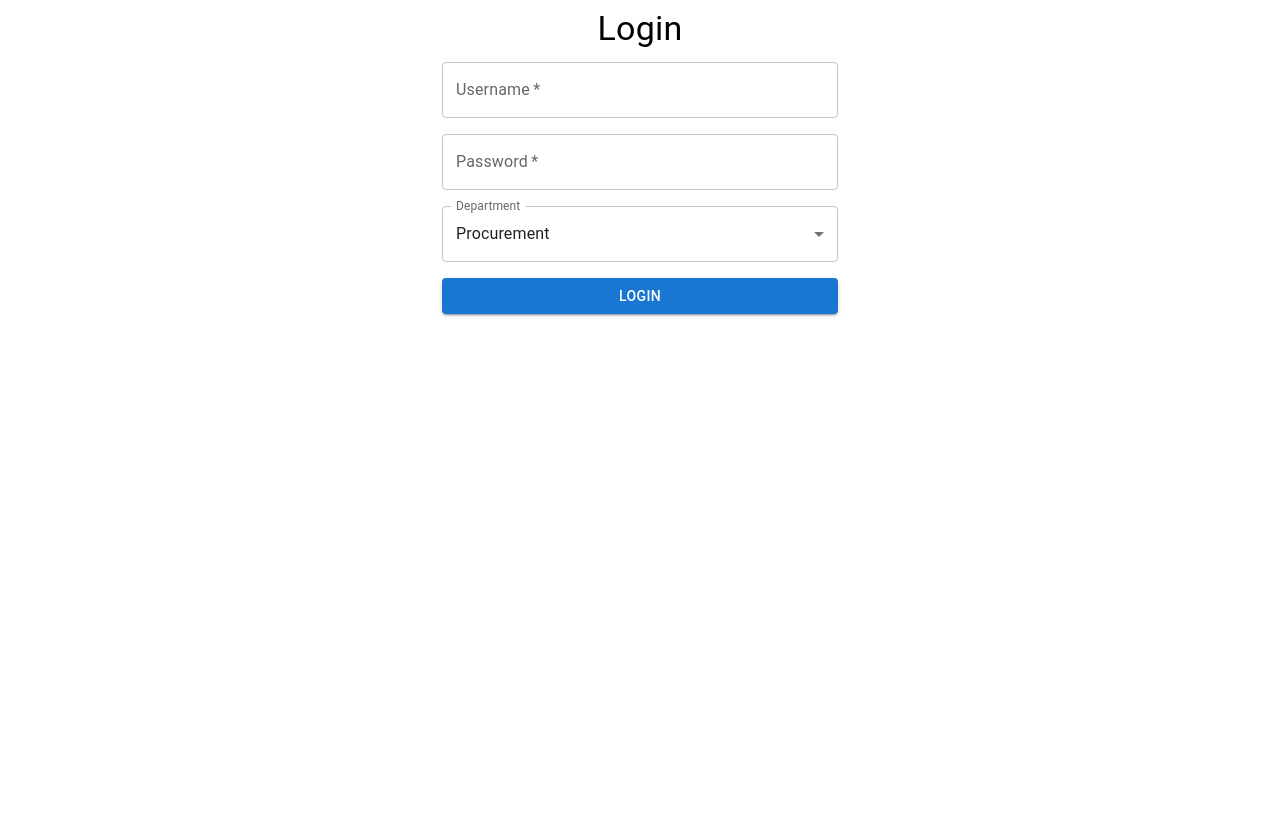
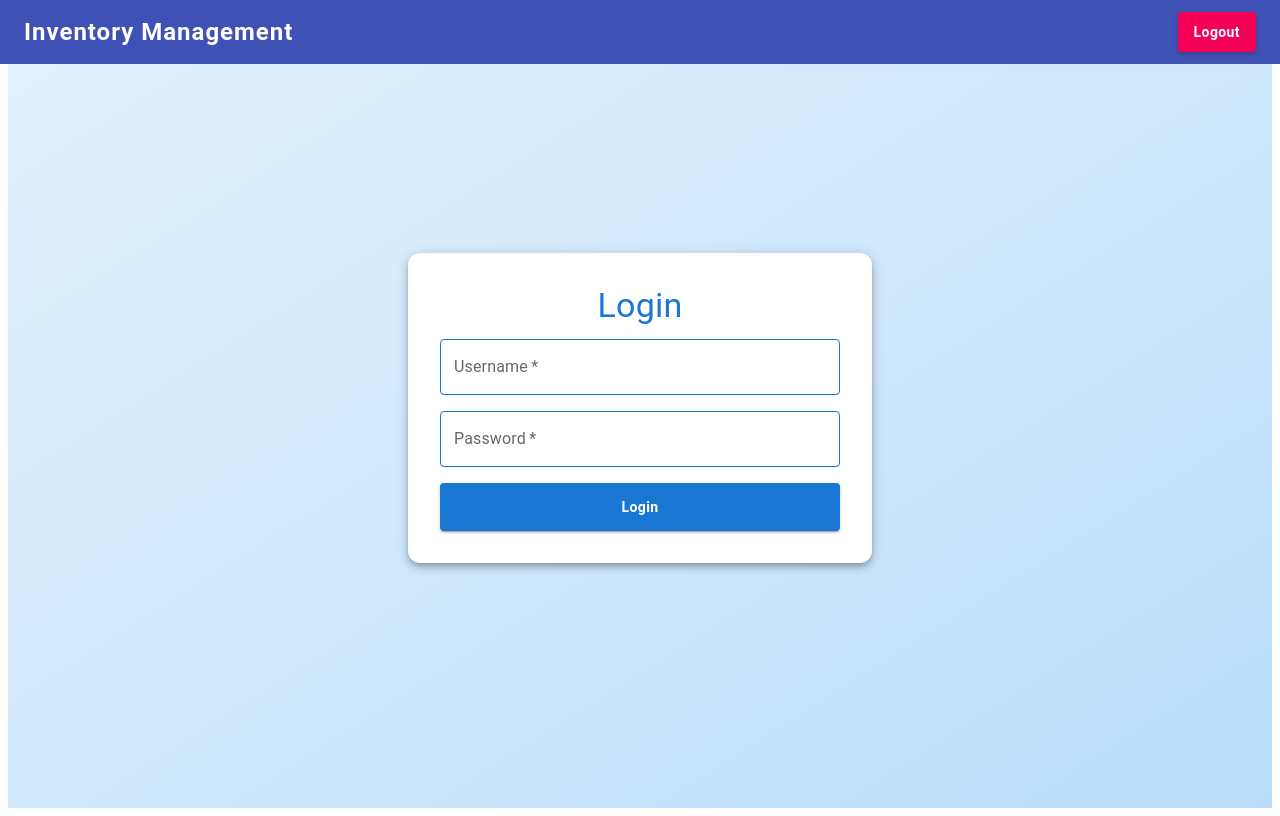
Before and after one commit to HassanJam/stock-management-system, a React (Create React App) app: page / in a window 1280 px wide. Built offline with nearby package versions, Linux system fonts and the light colour scheme.

Commit message:
Basic Frontend

```diff
--- a/src/App.css
+++ b/src/App.css
@@ -36,3 +36,10 @@
     transform: rotate(360deg);
   }
 }
+body {
+  margin: 0;
+  padding: 0;
+  background: linear-gradient(to bottom right, #e3f2fd, #bbdefb); /* Example gradient background */
+  font-family: 'Roboto', sans-serif; /* Adjust font if needed */
+  height: 100vh; /* Ensure it covers the full height */
+}
--- /dev/null
+++ b/src/components/Header.js
@@ -0,0 +1,69 @@
+import React from 'react';
+import { AppBar, Toolbar, Typography, Button, Box } from '@mui/material';
+import { useNavigate } from 'react-router-dom';
+import { useUser } from '../context/UserContext';
+
+const Header = () => {
+    const { user, setUser, setToken } = useUser();
+    const navigate = useNavigate();
+
+    const handleLogout = () => {
+        setUser(null);
+        setToken(null);
+        localStorage.removeItem('token');
+        navigate('/');
+    };
+
+    return (
+        <AppBar position="fixed" sx={{ backgroundColor: '#3f51b5', boxShadow: 'none', zIndex: 1100 }}>
+            <Toolbar sx={{ height: '64px', display: 'flex', justifyContent: 'space-between', alignItems: 'center' }}>
+                <Typography variant="h5" sx={{ fontWeight: 600, letterSpacing: 1, textAlign: 'center' }}>
+                    Inventory Management
+                </Typography>
+                <Box sx={{ display: 'flex', alignItems: 'center' }}>
+                    {user && (
+                        <Typography
+                            variant="body1"
+                            sx={{
+                                mr: 2,
+                                px: 1.5,
+                                py: 0.5,
+                                borderRadius: '5px',
+                                color: '#fff',
+                                backgroundColor: '#5c6bc0',
+                                fontWeight: 500,
+                                fontSize: '1rem',
+                                letterSpacing: 0.5,
+                                textAlign: 'center',
+                                boxShadow: '0 2px 5px rgba(0,0,0,0.2)',
+                            }}
+                        >
+                            {user.username}
+                        </Typography>
+                    )}
+                    <Button
+                        variant="contained"
+                        color="secondary"
+                        onClick={handleLogout}
+                        sx={{
+                            ml: 2,
+                            color: '#fff',
+                            backgroundColor: '#f50057',
+                            height: '40px',
+                            fontWeight: 600,
+                            textTransform: 'none',
+                            boxShadow: '0 2px 5px rgba(0,0,0,0.2)',
+                            '&:hover': {
+                                backgroundColor: '#c51162',
+                            },
+                        }}
+                    >
+                        Logout
+                    </Button>
+                </Box>
+            </Toolbar>
+        </AppBar>
+    );
+};
+
+export default Header;
--- /dev/null
+++ b/src/components/Sidebar.js
@@ -0,0 +1,68 @@
+import React from 'react';
+import { Box, Drawer, List, ListItem, ListItemText, Typography } from '@mui/material';
+import { Link, useLocation } from 'react-router-dom';
+
+const Sidebar = ({ department }) => {
+    const location = useLocation();
+
+    const sidebarOptions = {
+        procurement: [
+            { text: 'Dashboard', path: '/dashboard' },
+            { text: 'Add Stock', path: '/dashboard/add-stock' },
+            { text: 'View Stock', path: '/dashboard/view-stock' }
+        ],
+        sales: [
+            { text: 'View Sales Stock', path: '/dashboard/view-stock' }
+        ]
+    };
+
+    return (
+        <Drawer
+            variant="permanent"
+            anchor="left"
+            sx={{
+                width: 240,
+                flexShrink: 0,
+                [`& .MuiDrawer-paper`]: {
+                    width: 240,
+                    boxSizing: 'border-box',
+                    marginTop: '64px',
+                    background: '#ffffff', // Background color of the sidebar
+                    boxShadow: '0 4px 8px rgba(0, 0, 0, 0.1)' // Optional shadow for depth
+                }
+            }}
+        >
+            <List>
+                {sidebarOptions[department].map((option, index) => (
+                    <ListItem
+                        button
+                        key={index}
+                        component={Link}
+                        to={option.path}
+                        selected={location.pathname === option.path}
+                        sx={{
+                            '&.Mui-selected': {
+                                backgroundColor: '#5c6bc0', // Change background color when selected
+                                '&:hover': {
+                                    backgroundColor: '#5c6bc0', // Keep selected background color on hover
+                                },
+                            },
+                            '&:hover': {
+                                backgroundColor: '#7e99d0', // Light color on hover
+                            },
+                        }}
+                    >
+                        <ListItemText
+                            primary={option.text}
+                            primaryTypographyProps={{
+                                sx: { color: 'black', fontWeight: 'bold' } // Set text color and weight
+                            }}
+                        />
+                    </ListItem>
+                ))}
+            </List>
+        </Drawer>
+    );
+};
+
+export default Sidebar;
--- a/src/components/ViewStock.js
+++ b/src/components/ViewStock.js
@@ -9,7 +9,9 @@ import { useUser } from '../context/UserContext';
 const { stocks_api } = api;
 
 const ViewStock = () => {
-    const user = useUser();
+    const { user } = useUser();
+    console.log(user);
+    console.log(user.department);
     const [stocks, setStocks] = useState([]);
     const navigate = useNavigate();
 
@@ -36,23 +38,24 @@ const ViewStock = () => {
     };
 
     return (
-        <Box sx={{ p: 3 }}>
+        <Box sx={{ p: 3, bgcolor: '#f9f9f9', borderRadius: 2 }}>
             <Typography variant="h4" align="center" gutterBottom>
                 View Stock
             </Typography>
-            <TableContainer component={Paper}>
+            <TableContainer component={Paper} elevation={3} sx={{ borderRadius: 2 }}>
                 <Table>
                     <TableHead>
                         <TableRow>
-                            <TableCell>Item Name</TableCell>
-                            <TableCell>Brand</TableCell>
-                            <TableCell>Quantity</TableCell>
-                            <TableCell>Unit</TableCell>
-                            <TableCell>Cost</TableCell>
-                            <TableCell>Serial No.</TableCell>
-                            <TableCell>Quality</TableCell>
-                            <TableCell>Supplier</TableCell>
-                            {user?.department === 'procurement' && <TableCell>Actions</TableCell>} {/* Conditionally render Actions column */}
+                            <TableCell sx={{ fontWeight: 'bold', bgcolor: '#1976d2', color: '#fff' }}>Item Name</TableCell>
+                            <TableCell sx={{ fontWeight: 'bold', bgcolor: '#1976d2', color: '#fff' }}>Brand</TableCell>
+                            <TableCell sx={{ fontWeight: 'bold', bgcolor: '#1976d2', color: '#fff' }}>Quantity</TableCell>
+                            <TableCell sx={{ fontWeight: 'bold', bgcolor: '#1976d2', color: '#fff' }}>Unit</TableCell>
+                            <TableCell sx={{ fontWeight: 'bold', bgcolor: '#1976d2', color: '#fff' }}>Cost</TableCell>
+                            <TableCell sx={{ fontWeight: 'bold', bgcolor: '#1976d2', color: '#fff' }}>Serial No.</TableCell>
+                            <TableCell sx={{ fontWeight: 'bold', bgcolor: '#1976d2', color: '#fff' }}>Quality</TableCell>
+                            <TableCell sx={{ fontWeight: 'bold', bgcolor: '#1976d2', color: '#fff' }}>Supplier</TableCell>
+
+                            {user?.department === 'procurement' && <TableCell sx={{ fontWeight: 'bold', bgcolor: '#1976d2', color: '#fff' }}>Actions</TableCell>} {/* Conditionally render Actions column */}
                         </TableRow>
                     </TableHead>
                     <TableBody>
@@ -67,25 +70,33 @@ const ViewStock = () => {
             <TableCell>{stock.quality}</TableCell>
             <TableCell>{stock.supplier_name}</TableCell>
             <TableCell>
+                {/* Conditionally render the buttons */}
+                {user?.department === 'procurement' ? (
+                    <>
                         <Button
                             variant="contained"
                             color="primary"
-                                        onClick={() => navigate(`/dashboard/edit-stock/${stock.id}`)} // Navigate to edit page
+                            onClick={() => navigate(`/dashboard/edit-stock/${stock.id}`)}
+                            sx={{ mr: 1 }} // Margin to the right
                         >
                             Edit
                         </Button>
                         <Button
                             variant="contained"
                             color="secondary"
-                                        onClick={() => handleDelete(stock.id)} // Handle deletion
-                                        sx={{ ml: 1 }} // Add some margin to the left
+                            onClick={() => handleDelete(stock.id)}
                         >
                             Delete
                         </Button>
+                    </>
+                ) : (
+                    <Typography variant="body2" color="textSecondary">No Actions Available</Typography>
+                )}
             </TableCell>
         </TableRow>
     ))}
 </TableBody>
+
                 </Table>
             </TableContainer>
         </Box>
--- a/src/pages/Dashboard.js
+++ b/src/pages/Dashboard.js
@@ -1,71 +1,65 @@
-// src/pages/Dashboard.js
 import React from 'react';
-import { Routes, Route, Link, useNavigate } from 'react-router-dom';
+import { Routes, Route, useNavigate } from 'react-router-dom';
 import { useUser } from '../context/UserContext';
 import AddStock from '../components/AddStock';
 import ViewStock from '../components/ViewStock';
 import EditStock from '../components/EditStock';
-import { Container, Typography, Button, Box } from '@mui/material';
+import Header from '../components/Header';
+import Sidebar from '../components/Sidebar';
+import { Box, Container, Typography } from '@mui/material';
 
 const Dashboard = () => {
     const { user, logout } = useUser();
-    const navigate = useNavigate(); // Use the useNavigate hook to programmatically navigate
+    const navigate = useNavigate();
 
     if (!user) {
         return <Typography variant="h6" color="error">Please log in to view the dashboard.</Typography>;
     }
 
     const handleLogout = () => {
-        logout(); // Call the logout function from context
-        navigate('/'); // Redirect to the login page
+        logout();
+        navigate('/');
     };
 
     return (
+        <div style={{
+            minHeight: '100vh',
+            background: 'linear-gradient(to bottom right, #e3f2fd, #bbdefb)', // Example gradient background
+            display: 'flex',
+            flexDirection: 'column'
+        }}>
+            <Header />
+            <Box sx={{ display: 'flex', marginTop: '64px' }}> {/* Adjust to match the header height */}
+                <Sidebar department={user.department} />
+                <Box
+                    component="main"
+                    sx={{
+                        flexGrow: 1,
+                        p: 3,
+                        backgroundColor: 'transparent' // Set to transparent to allow the background to show through
+                    }}
+                >
                     <Container>
-            <Typography variant="h4" gutterBottom>
-                {user.department} Dashboard
-            </Typography>
-            <Box display="flex" gap={2} mb={3}>
-                {user.department === 'procurement' && (
-                    <>
-                        <Button component={Link} to="add-stock" variant="contained" color="primary">
-                            Add Stock
-                        </Button>
-                        <Button component={Link} to="view-stock" variant="contained" color="secondary">
-                            View Stock
-                        </Button>
-                    </>
-                )}
-                {user.department === 'sales' && (
-                    <>
-                        <Button component={Link} to="view-stock" variant="contained" color="secondary">
-                            View Sales Stock
-                        </Button>
-                        {/* Add any other buttons specific to sales */}
-                    </>
-                )}
-            </Box>
-            <Button variant="contained" color="error" onClick={handleLogout}>
-                Logout
-            </Button>
+
                         <Routes>
                             {user.department === 'procurement' && (
                                 <>
                                     <Route path="add-stock" element={<AddStock />} />
                                     <Route path="view-stock" element={<ViewStock />} />
                                     <Route path="edit-stock/:id" element={<EditStock />} />
-
                                 </>
                             )}
                             {user.department === 'sales' && (
                                 <>
                                     <Route path="view-stock" element={<ViewStock />} />
-                        {/* Add any specific component for sales here */}
                                 </>
                             )}
                             <Route path="edit-stock/:id" element={<EditStock />} />
                         </Routes>
                     </Container>
+                </Box>
+            </Box>
+        </div>
     );
 };
 
--- a/src/pages/LoginPage.js
+++ b/src/pages/LoginPage.js
@@ -1,39 +1,51 @@
-// /frontend/src/pages/LoginPage.js
 import React, { useState } from 'react';
 import { useNavigate } from 'react-router-dom';
 import { useUser } from '../context/UserContext';
-import { Container, Typography, TextField, Button, Box, FormControl, InputLabel, Select, MenuItem } from '@mui/material';
+import { Container, Typography, TextField, Button, Box, Paper, Snackbar, Alert } from '@mui/material';
 import { login } from '../services/authService';
+import Header from '../components/Header';
 
 const LoginPage = () => {
     const [username, setUsername] = useState('');
     const [password, setPassword] = useState('');
-    const [department, setDepartment] = useState('procurement');
     const { setUser, setToken } = useUser();
     const navigate = useNavigate();
+    const [error, setError] = useState('');
+    const [openSnackbar, setOpenSnackbar] = useState(false);
 
     const handleLogin = async (e) => {
         e.preventDefault();
-        console.log('Logging in with', { username, password, department }); // Log input details
-
         try {
             const response = await login(username, password);
-            console.log('Login response:', response.data); // Log response data
             const { token, department } = response.data;
             setToken(token);
             setUser({ username, department });
-            localStorage.setItem('token', token); // Store token in local storage
-            navigate('/dashboard'); // Redirect to dashboard
+            localStorage.setItem('token', token);
+            navigate('/dashboard');
         } catch (error) {
-            console.error('Login failed:', error); // Log error
-            alert('Login failed. Check your credentials.');
+            console.error('Login failed:', error);
+            setError('Login failed. Check your credentials.');
+            setOpenSnackbar(true);
         }
     };
 
+    const handleCloseSnackbar = () => {
+        setOpenSnackbar(false);
+    };
 
     return (
-        <Container maxWidth="xs">
-            <Typography variant="h4" gutterBottom align="center">
+        <div style={{
+            minHeight: '100vh',
+            background: 'linear-gradient(to bottom right, #e3f2fd, #bbdefb)', // Example gradient background
+            display: 'flex',
+            flexDirection: 'column',
+            justifyContent: 'center',
+            alignItems: 'center'
+        }}>
+            <Header title="Login Page" showLoginButton={false} />
+            <Container maxWidth="sm" sx={{ display: 'flex', justifyContent: 'center', alignItems: 'center' }}>
+                <Paper elevation={5} sx={{ padding: 4, width: '100%', maxWidth: 400, borderRadius: 3 }}>
+                    <Typography variant="h4" gutterBottom align="center" sx={{ color: '#1976d2' }}>
                         Login
                     </Typography>
                     <Box component="form" onSubmit={handleLogin} display="flex" flexDirection="column" gap={2}>
@@ -44,6 +56,19 @@ const LoginPage = () => {
                             value={username}
                             onChange={(e) => setUsername(e.target.value)}
                             required
+                            sx={{
+                                '& .MuiOutlinedInput-root': {
+                                    '& fieldset': {
+                                        borderColor: '#1976d2', // Outline color
+                                    },
+                                    '&:hover fieldset': {
+                                        borderColor: '#2196f3', // Hover outline color
+                                    },
+                                    '&.Mui-focused fieldset': {
+                                        borderColor: '#0d47a1', // Focus outline color
+                                    },
+                                },
+                            }}
                         />
                         <TextField
                             label="Password"
@@ -53,24 +78,45 @@ const LoginPage = () => {
                             value={password}
                             onChange={(e) => setPassword(e.target.value)}
                             required
+                            sx={{
+                                '& .MuiOutlinedInput-root': {
+                                    '& fieldset': {
+                                        borderColor: '#1976d2', // Outline color
+                                    },
+                                    '&:hover fieldset': {
+                                        borderColor: '#2196f3', // Hover outline color
+                                    },
+                                    '&.Mui-focused fieldset': {
+                                        borderColor: '#0d47a1', // Focus outline color
+                                    },
+                                },
+                            }}
                         />
-                <FormControl fullWidth>
-                    <InputLabel>Department</InputLabel>
-                    <Select
-                        value={department}
-                        onChange={(e) => setDepartment(e.target.value)}
-                        label="Department"
+                        <Button
+                            type="submit"
+                            variant="contained"
+                            sx={{
+                                backgroundColor: '#1976d2',
+                                '&:hover': {
+                                    backgroundColor: '#1565c0',
+                                },
+                                fontWeight: 600,
+                                height: '48px',
+                                textTransform: 'none',
+                            }}
+                            fullWidth
                         >
-                        <MenuItem value="procurement">Procurement</MenuItem>
-                        <MenuItem value="sales">Sales</MenuItem>
-                        {/* Add more departments as needed */}
-                    </Select>
-                </FormControl>
-                <Button type="submit" variant="contained" color="primary" fullWidth>
                             Login
                         </Button>
                     </Box>
+                </Paper>
             </Container>
+            <Snackbar open={openSnackbar} autoHideDuration={6000} onClose={handleCloseSnackbar}>
+                <Alert onClose={handleCloseSnackbar} severity="error" sx={{ width: '100%' }}>
+                    {error}
+                </Alert>
+            </Snackbar>
+        </div>
     );
 };
 
```
Also changed, not shown: src/components/AddStock.js (+15 -5 lines). Lines whose indentation alone changed are shown as unchanged.
